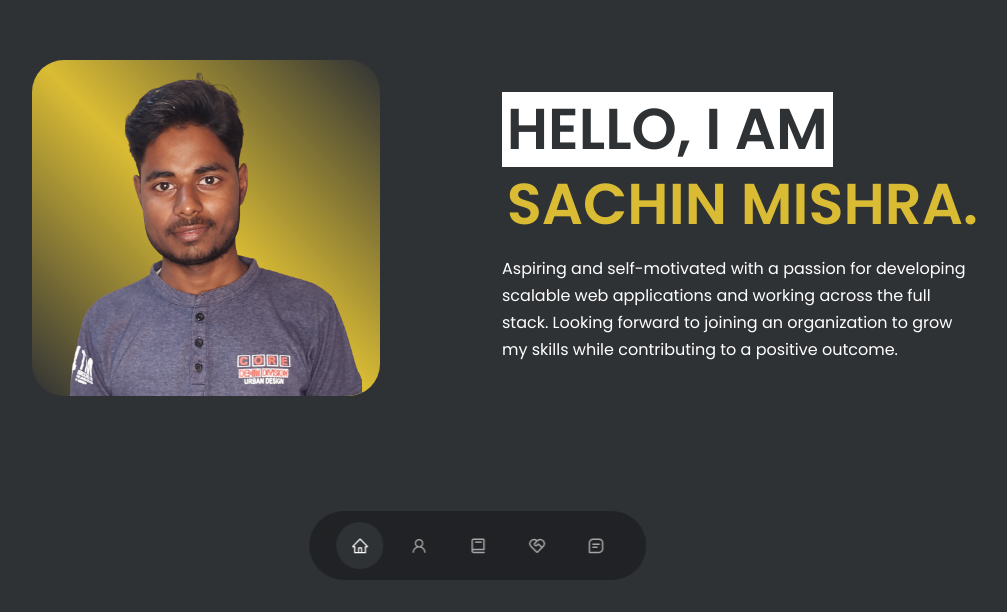
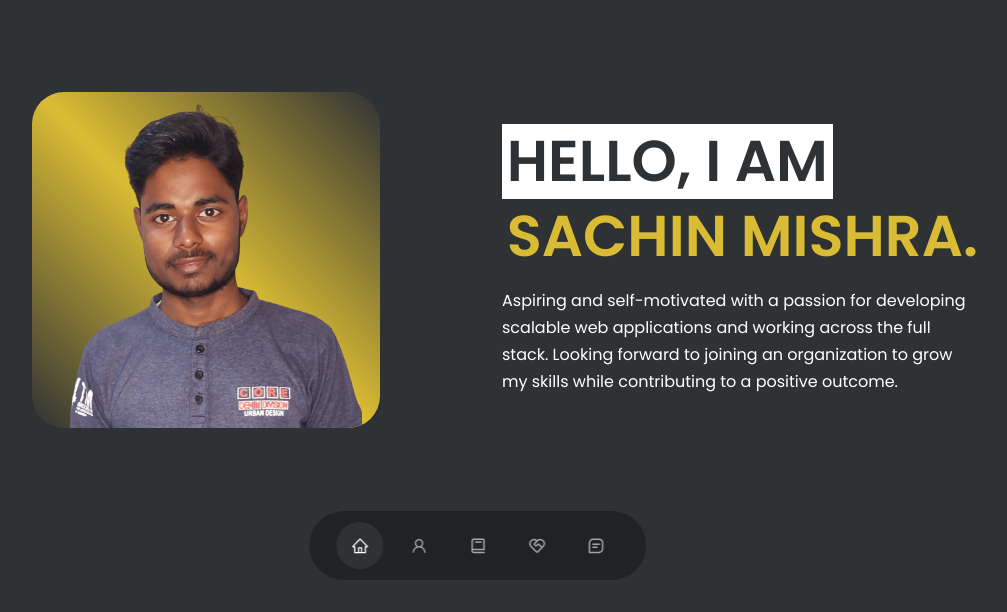
Before and after one commit to unique-Sachin/unique-Sachin.github.io, a React (Create React App) app: page / in a window 1280 px wide. Shown: the part 188-800 px from the top of the page, without its empty margins (162-1169 px from the left). Built offline with nearby package versions, Linux system fonts and the light colour scheme.

Commit message:
progress

```diff
--- a/src/components/header/header.css
+++ b/src/components/header/header.css
@@ -1,6 +1,6 @@
 header {
   height: 100vh;
-  padding-top: 2rem;
+  margin-top: 3rem;
   overflow: hidden;
 }
 
```
